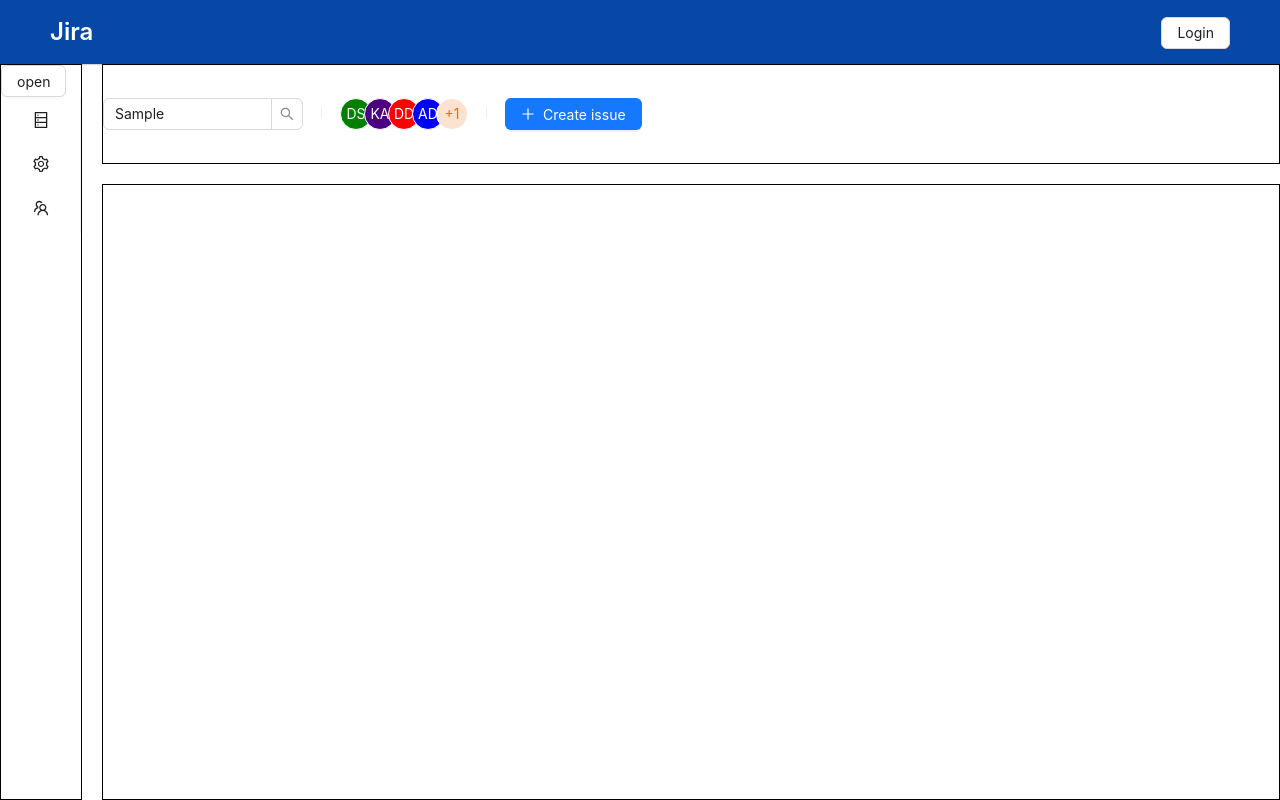
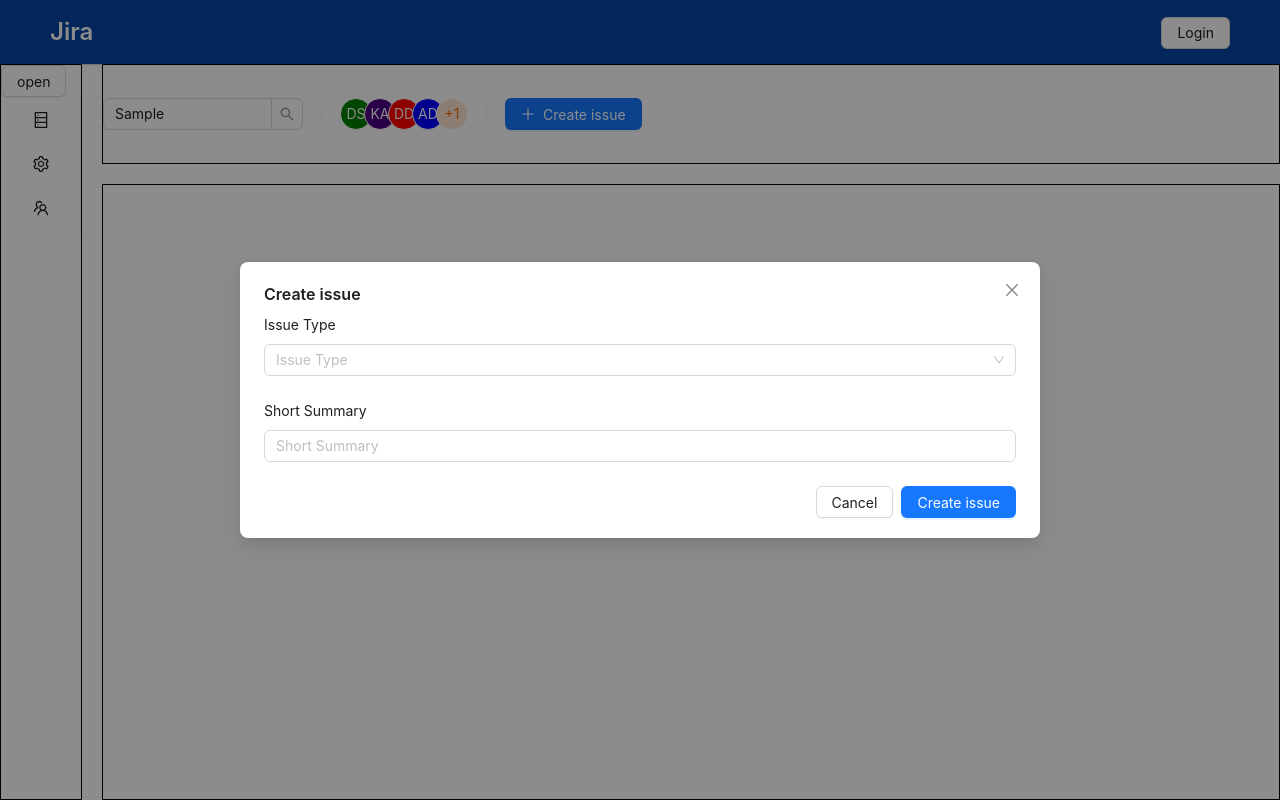
Before and after one commit to Samvel8/Jira, a React (Create React App) app: page /cabinet in a window 1280 px wide. Both pictures are taken after typing "Sample" into the empty fields and a click on the button "Create issue". Built offline with nearby package versions, Linux system fonts and the light colour scheme; no server answers.

Commit message:
implement task

```diff
--- /dev/null
+++ b/src/core/constants/issue.js
@@ -0,0 +1,14 @@
+export const issueTypes = [
+    {
+        value: 'bug',
+        label: 'Bug'
+    },
+    {
+        value: 'task',
+        label: 'Task '
+    },
+    {
+        value: 'story',
+        label: 'Story'
+    },
+];
--- a/src/view/components/global/SubHeader/index.js
+++ b/src/view/components/global/SubHeader/index.js
@@ -1,8 +1,16 @@
+import { useState } from 'react';
 import { Input, Avatar, Button, Divider } from 'antd';
 import { PlusOutlined } from '@ant-design/icons';
+import CreateIssueModal from '../../shared/CreateIssueModal';
 import './index.css';
 
 const SubHeader = () => {
+    const [ modalVisible, setModalVisible ] = useState(false);
+
+    const handleOpenModal = () => {
+        setModalVisible(true);
+    }
+
     return (
         <div className="sub_header">
             <Input.Search
@@ -44,9 +52,17 @@
 
             <Divider type="vertical"/>
 
-            <Button type="primary" icon={<PlusOutlined />}>
+            <Button
+                type="primary" icon={<PlusOutlined />}
+                onClick={handleOpenModal}
+            >
                 Create issue
             </Button>
+
+            <CreateIssueModal
+                visible={modalVisible}
+                setVisible={setModalVisible}
+            />
         </div>
     )
 };
--- /dev/null
+++ b/src/view/components/shared/CreateIssueModal/index.js
@@ -0,0 +1,45 @@
+import { Modal, Form, Input, Select } from 'antd';
+import { issueTypes } from '../../../../core/constants/issue';
+
+const CreateIssueModal = ({ visible, setVisible }) => {
+    const handleCloseModal = () => {
+        setVisible(false);
+    }
+
+    return (
+        <Modal
+            title="Create issue"
+            okText="Create issue"
+            centered
+            open={visible}
+            width={800}
+            onCancel={handleCloseModal}
+        >
+            <Form layout='vertical'>
+                <Form.Item
+                    name="issueType"
+                    label="Issue Type"
+                >
+                    <Select
+                        showSearch
+                        placeholder="Issue Type"
+                        options={issueTypes}
+                    />
+                </Form.Item>
+
+                <Form.Item
+                    name="shortSummary"
+                    label="Short Summary"
+                >
+                    <Input
+                        placeholder="Short Summary"
+                    />
+
+                </Form.Item>
+            </Form>
+
+        </Modal>
+    )
+};
+
+export default CreateIssueModal;
```
Also changed, not shown: src/view/components/shared/CreateIssueModal/index.css (added).
